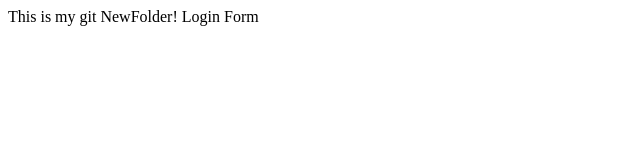
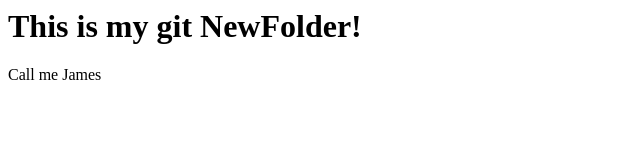
Before and after one commit to Shocker84/mytestingrepo, a plain HTML site: page index.html in a window 1280 px wide. Shown: the whole page, without its empty margins (0-640 px from the left). Drawn offline with Linux system fonts and the light colour scheme.

Commit message:
more changes

```diff
--- a/index.html
+++ b/index.html
@@ -1,9 +1,9 @@
 <html>
   <head>
-    <title>NewFolder</title>
+    <title>A whale of a greeting</title>
     </head>
     <body>
-      This is my git NewFolder!
-      Login Form
+    <h1>  This is my git NewFolder!</h1>
+      <p>Call me James</p>
       </body>
       </html>
```
